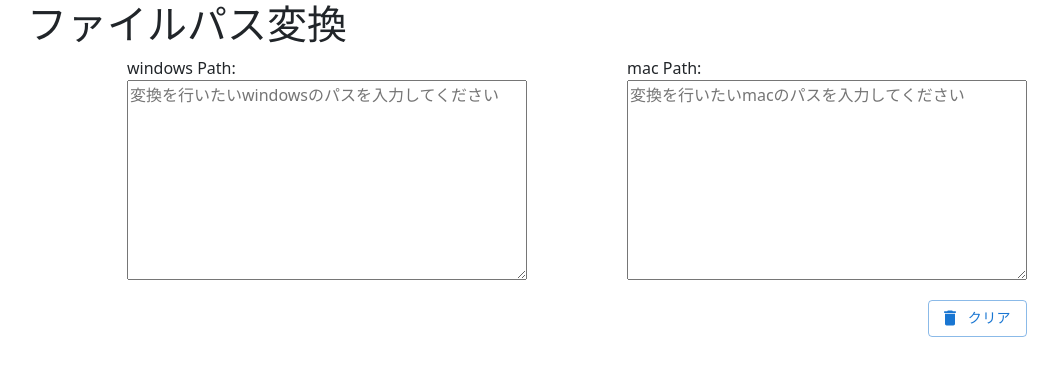
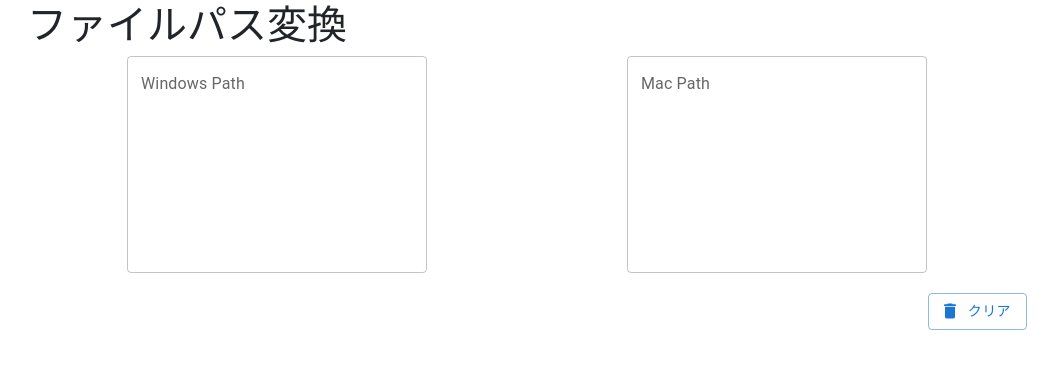
Before and after one commit to powerninja/cross_path, a React (Create React App) app: page / in a window 1280 px wide. Shown: the top 376 px of the page, without its empty margins (113-1171 px from the left). Built offline with nearby package versions, Linux system fonts and the light colour scheme.

Commit message:
change:テキストエリアをTextFieldに変更

```diff
--- a/src/App.tsx
+++ b/src/App.tsx
@@ -2,6 +2,7 @@ import { useState, useEffect, useCallback } from 'react';
 import './App.css';
 import Button from '@mui/material/Button';
 import DeleteIcon from '@mui/icons-material/Delete';
+import TextField from '@mui/material/TextField';
 
 export const App = () => {
   //パスの設定
@@ -111,27 +112,33 @@ export const App = () => {
       <h1>ファイルパス変換</h1>
       <div className="d-flex flex-row justify-content-around">
         <div className="form-group my-box w-40">
-          <label>windows Path:</label>
-          <textarea
+          <TextField
             className="textarea"
+            id="outlined-multiline-static"
+            label="Windows Path"
+            multiline
+            rows={8}
+            defaultValue="変換を行いたいwindowsのパスを入力してください"
             value={checkConvertWinPath ? winPath : convertWinPath}
             onChange={(event) => {
               setWinPathInput(event.target.value);
             }}
-            placeholder="変換を行いたいwindowsのパスを入力してください"
-          ></textarea>
+          />
         </div>
 
         <div className="form-group my-box w-40">
-          <label>mac Path:</label>
-          <textarea
+          <TextField
             className="textarea"
+            id="outlined-multiline-static"
+            label="Mac Path"
+            multiline
+            rows={8}
+            defaultValue="変換を行いたいmacのパスを入力してください"
             value={checkConvertMacPath ? macPath : convertMacPath}
             onChange={(event) => {
               setMacPathInput(event.target.value);
             }}
-            placeholder="変換を行いたいmacのパスを入力してください"
-          ></textarea>
+          />
         </div>
       </div>
       <div className="button-container">
```
